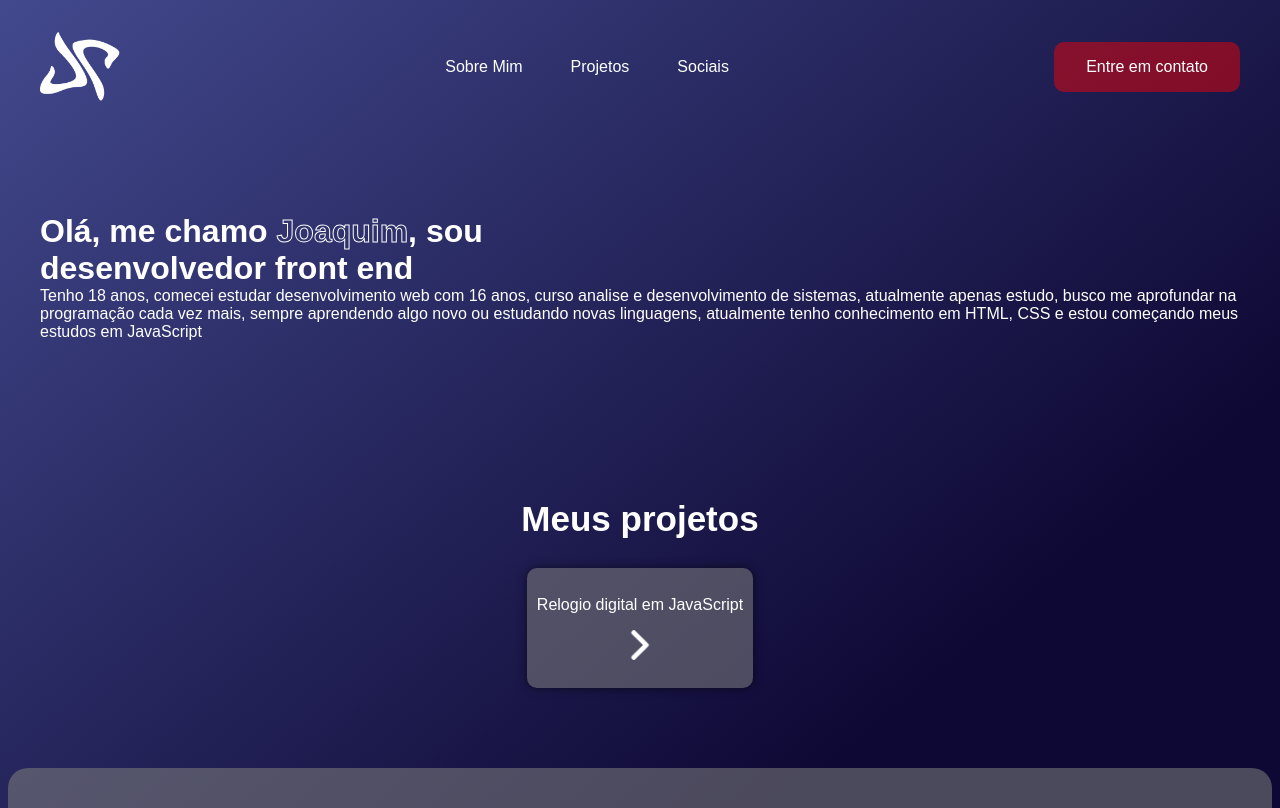
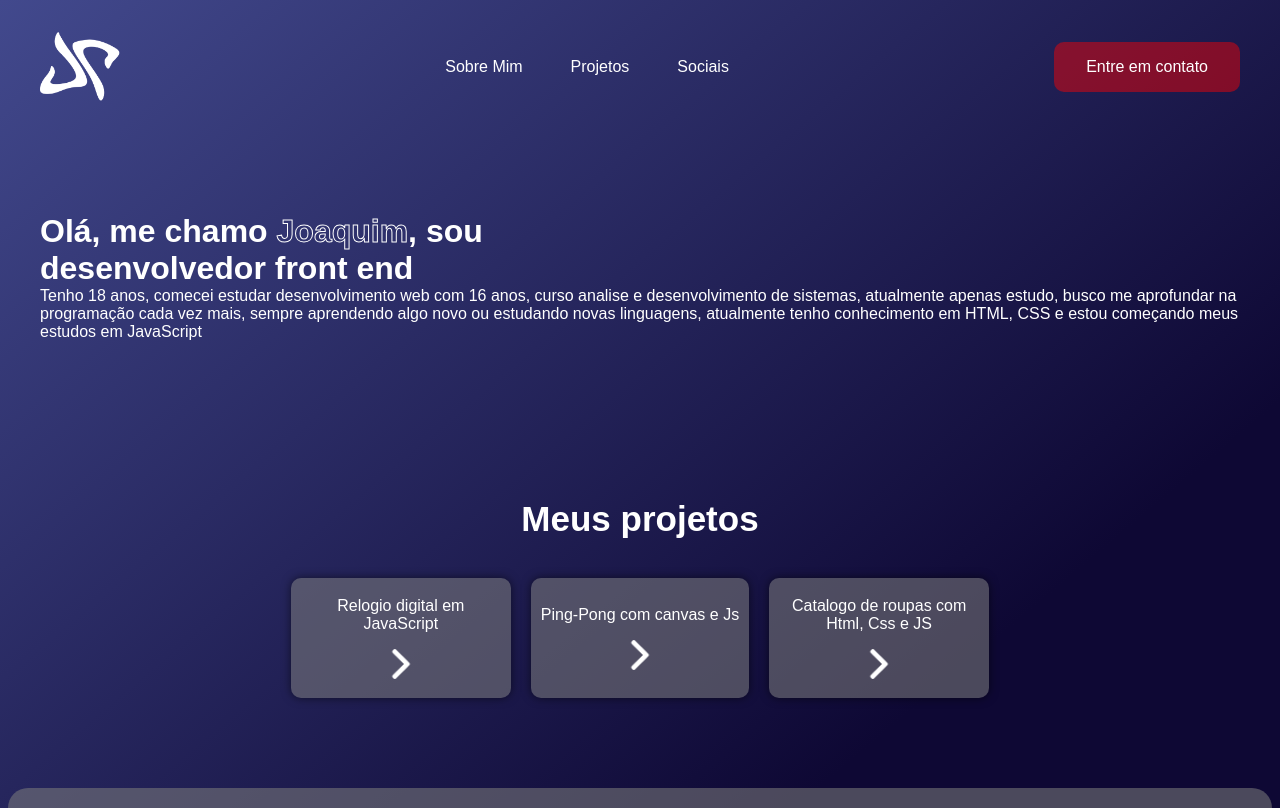
Before and after one commit to jjoaquimsx/Porfolio, a plain HTML site: page Meu-Portfolio/index.html in a window 1280 px wide. Shown: the top 808 px of the page. Drawn offline with Linux system fonts and the light colour scheme.

Commit message:
adicionei mais projetoss

```diff
--- a/Meu-Portfolio/estilos/style.css
+++ b/Meu-Portfolio/estilos/style.css
@@ -176,8 +176,9 @@
     }
 
     .caixas{
-        display: grid;
-        place-items: center;
+        display: flex;
+        justify-content: center;
+
     }
 
     .card p{
@@ -189,6 +190,7 @@
     }
 
     .card{
+        margin: 10px;
         scale: 1;
         background-color: #7c7c7c8e;
         padding: 10px;
@@ -202,6 +204,7 @@
         box-shadow: 0px 0px 10px rgba(0, 0, 0, 0.548);
         transition: 1.3s all ;
         border: transparent;
+        max-width: 200px;
     }
 
     .card:hover{
--- a/Meu-Portfolio/index.html
+++ b/Meu-Portfolio/index.html
@@ -41,7 +41,17 @@
                 <p>Relogio digital em JavaScript</p>
                 <a href="https://jjoaquimsx.github.io/Porfolio/Relogio-Digital/" target="_blank"><img
                         src="estilos/imgs/seta-direita-branca.png" alt=""></a>
+            </div>
+            <div class="card">
+                <p>Ping-Pong com canvas e Js</p>
+                <a href="https://jjoaquimsx.github.io/Porfolio/Ping-Pong/" target="_blank"><img
+                    src="estilos/imgs/seta-direita-branca.png" alt=""></a>
+            </div>
 
+            <div class="card">
+                <p>Catalogo de roupas com Html, Css e JS</p>
+                <a href="https://jjoaquimsx.github.io/Porfolio/Catalogo-Luxus/" target="_blank"><img
+                    src="estilos/imgs/seta-direita-branca.png" alt=""></a>
             </div>
         </div>
     </section>
@@ -80,4 +90,5 @@
 
     </script>
 </body>
+
 </html>
```
